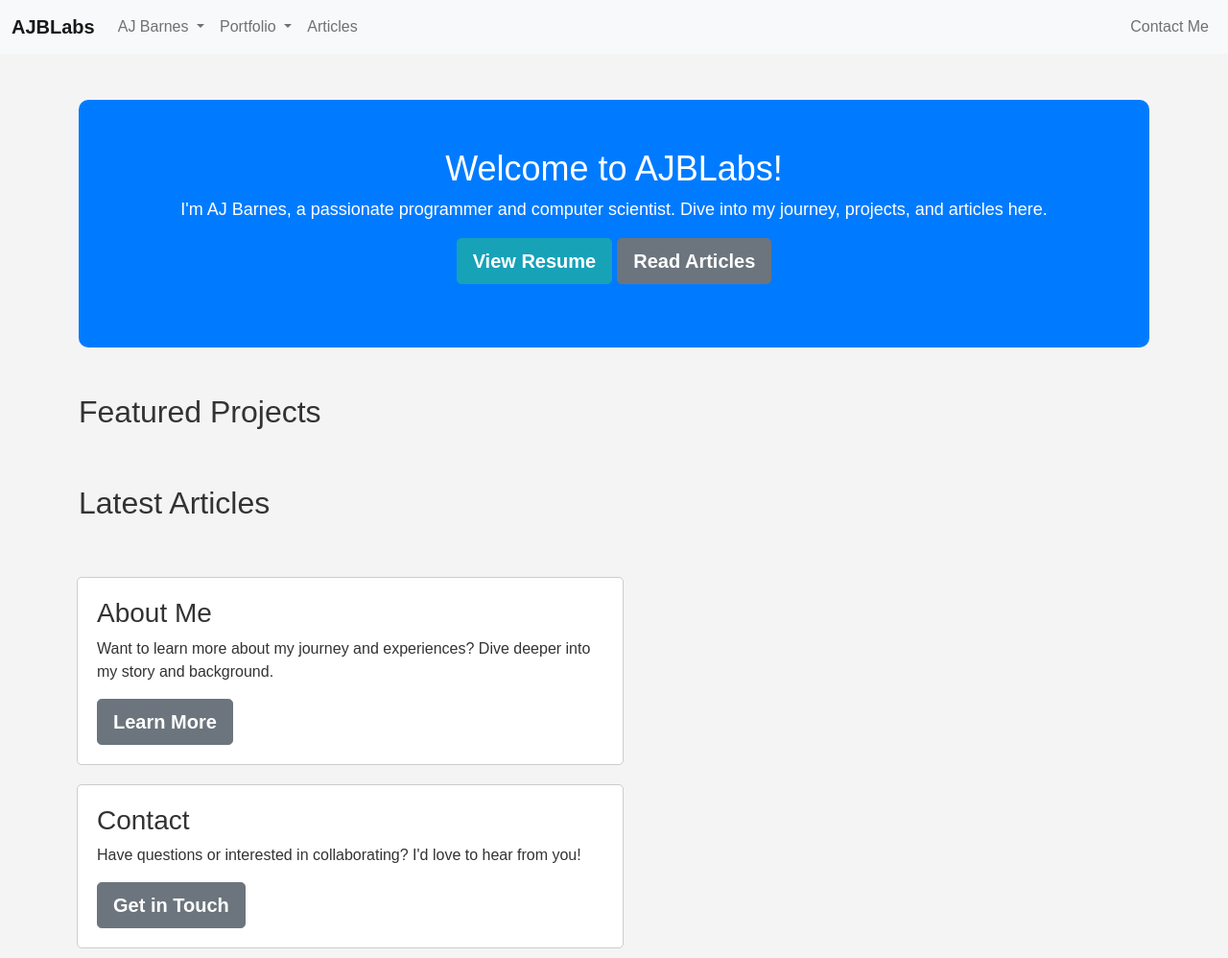
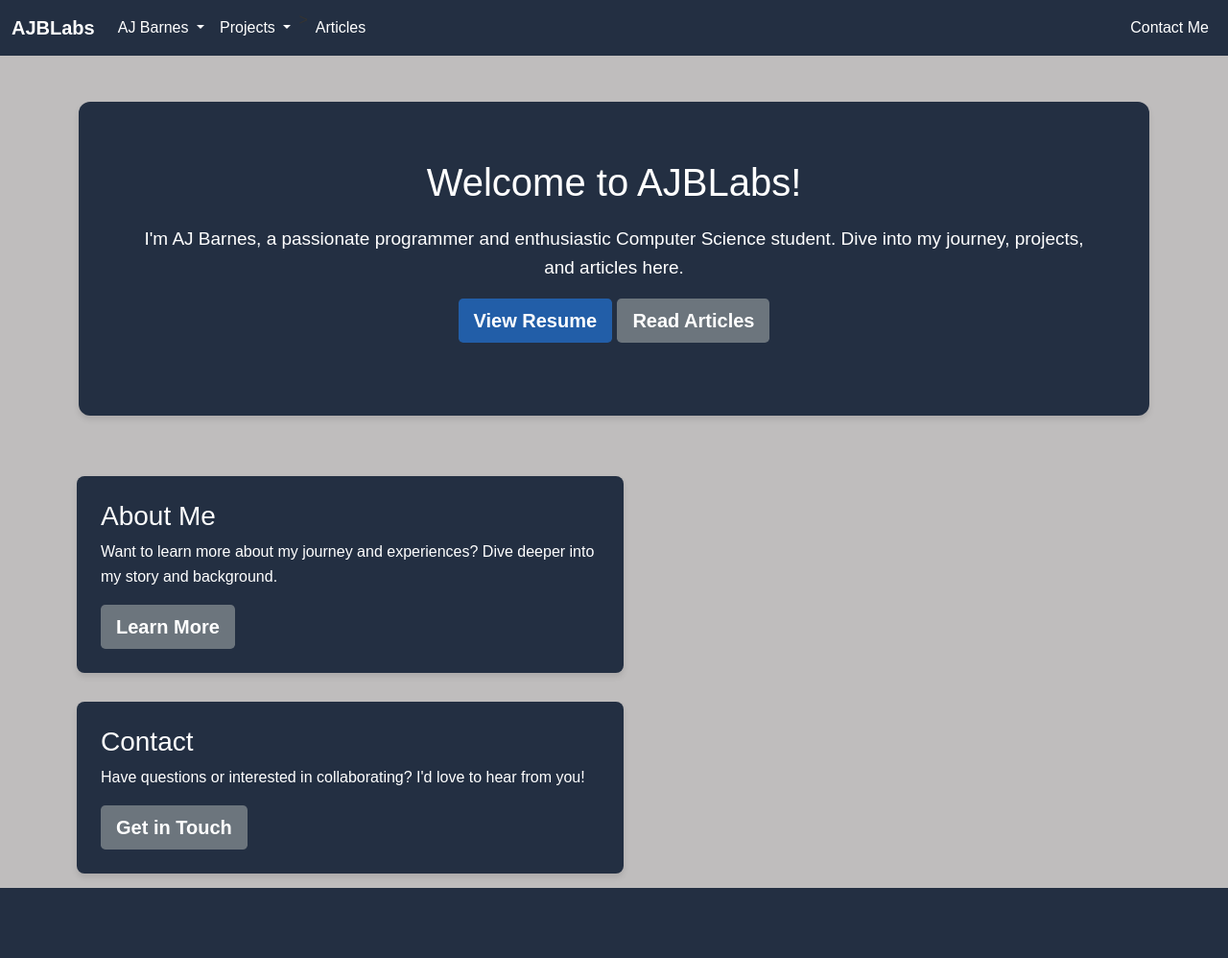
Before and after one commit to AndrewJBarnes94/AJBLabs, a Django app: page / in a window 1280 px wide. Shown: the whole page at 96% size. After the commit the page ends 925 px from the top, so only its background shows below. Run offline with Django 4.2, Linux system fonts and the light colour scheme; data that the repository does not hold is empty.

Commit message:
Added a lot of CSS, need to use static files folder though

```diff
--- a/AJBLabs/settings.py
+++ b/AJBLabs/settings.py
@@ -24,7 +24,7 @@
 SECRET_KEY = 'django-insecure-p3eue)3n$uwys+7fbkzk)pzh8ac2ce5#_fp7hsg&la*)l@5444'
 
 # SECURITY WARNING: don't run with debug turned on in production!
-DEBUG = False
+DEBUG = True
 
 ALLOWED_HOSTS = ['127.0.0.1', '.herokuapp.com', 'localhost']
 
--- a/core/templates/base.html
+++ b/core/templates/base.html
@@ -25,13 +25,41 @@
     <style>
       /* Global Styles */
       body {
-        background-color: #f5f5f5;
-        font-family: Arial, sans-serif;
-      }
+    font-family: 'Arial', sans-serif;
+    background-color: #bfbdbd; /* Lightened background for softer contrast */
+    color: #333;
+    line-height: 1.6; /* Improved line spacing */
+    }
+      /* Button Styles */
+    .btn-primary {
+      background-color: #225ea8; /* More of a deep blue */
+      border: none;
+      color: #fff;
+      font-weight: bold;
+      transition: background-color 0.3s ease; /* Smooth transition on hover */
+    }
+
+    .btn-primary:hover {
+      background-color: #1d4d8b; /* Darker shade on hover */
+      color: #fff;
+    }
+
+    .btn-secondary {
+      background-color: #6c757d;
+      border: none;
+      color: #fff;
+      font-weight: bold;
+      transition: background-color 0.3s ease;
+    }
+
+    .btn-secondary:hover {
+      background-color: #5a636e; /* Darker shade on hover */
+      color: #fff;
+    }
 
       /* Navbar Styles */
       .navbar {
-        background-color: #007bff;
+        background-color: #232f42;
       }
 
       .navbar-brand {
@@ -40,31 +68,17 @@
       }
 
       .navbar-nav .nav-link {
-        color: #333;
+        color: #ffffff;
       }
 
       .navbar-toggler-icon {
         background-color: #fff;
       }
 
-      /* Dropdown Submenu Styles */
-      .dropdown-submenu {
-        position: relative;
-      }
-
-      .dropdown-submenu .dropdown-menu {
-        top: 0;
-        left: 100%;
-        margin-left: 0.1rem;
-        margin-right: 0.1rem;
-        border-left: 4px solid #007bff;
-      }
-
-      /* Add any additional styles you need below */
-    </style>
+</style>
 
 
-    <nav class="navbar navbar-expand-lg navbar-light bg-light">
+    <nav class="navbar navbar-expand-lg">
         <div class="container-fluid">
           <a class="navbar-brand" href="{% url 'home' %}">AJBLabs</a>
           <button class="navbar-toggler" type="button" data-bs-toggle="collapse" data-bs-target="#navbarSupportedContent" aria-controls="navbarSupportedContent" aria-expanded="false" aria-label="Toggle navigation">
@@ -77,27 +91,23 @@
                       AJ Barnes
                     </a>
                     <ul class="dropdown-menu" aria-labelledby="navbarDropdown">
-                      <li><a class="dropdown-item" href="{% url 'resume' %}">Resume</a></li>
-                      <li><a class="dropdown-item" href="{% url 'about_me' %}">About Me</a></li>
+                      <li><a class="dropdown-item navbar-secondary" href="{% url 'resume' %}">Resume</a></li>
+                      <li><a class="dropdown-item navbar-secondary" href="{% url 'about_me' %}">About Me</a></li>
                     </ul>
                   </li>
                   <li class="nav-item dropdown">
-                    <a class="nav-link dropdown-toggle" href="#" id="navbarDropdown" role="button" data-bs-toggle="dropdown" aria-expanded="false">
-                      Portfolio
+                    <a class="nav-link dropdown-toggle" href="#" id="portfolioDropdown" role="button" data-bs-toggle="dropdown" aria-expanded="false">
+                      Projects
                     </a>
-                    <ul class="dropdown-menu" aria-labelledby="navbarDropdown">
+                    <ul class="dropdown-menu" aria-labelledby="portfolioDropdown">
                         {% for project_field in project_fields %}
-                            <li class="dropdown-submenu">
-                                <a class="dropdown-item dropdown-toggle" href="#">{{ project_field.field }}</a>
-                                <ul class="dropdown-menu">
-                                    {% for project in project_field.project_set.all %}
-                                    <li><a class="dropdown-item" href="{% url 'project_detail' project.id %}">{{ project.title }}</a></li>
-                                    {% endfor %}
-                                </ul>
+                            <li>
+                                <!-- I assume you'll have a URL pattern to list projects by field. Update 'list_projects_by_field' accordingly -->
+                                <a class="dropdown-item navbar-secondary" href="{% url 'project_fields' field=project_field.field %}">{{ project_field.field }}</a>
                             </li>
                         {% endfor %}
                     </ul>
-                </li>
+                </li>>
                 <li class="nav-item">
                   <a class="nav-link" href="{% url 'articles' %}">Articles</a>
               </li>
@@ -127,39 +137,4 @@
 
   </body>
 
-  <script>
-    document.addEventListener('DOMContentLoaded', function() {
-    const dropdownToggles = document.querySelectorAll('.dropdown-menu a.dropdown-toggle');
-
-    dropdownToggles.forEach(function(element) {
-        let submenu = element.nextElementSibling;
-
-        // Show this submenu and hide others on mouseenter
-        element.addEventListener('mouseenter', function(e) {
-            // First, hide all other submenus
-            dropdownToggles.forEach(function(otherElement) {
-                if (otherElement !== element) {
-                    otherElement.nextElementSibling.classList.remove('show');
-                    otherElement.classList.remove('active');
-                }
-            });
-
-            e.preventDefault();
-            submenu.classList.add('show');
-            element.classList.add('active');
-        });
-    });
-
-    // Attach mouseleave on the submenu to close it
-    document.querySelectorAll('.dropdown-menu .dropdown-menu').forEach(function(submenu) {
-        submenu.addEventListener('mouseleave', function(e) {
-            e.preventDefault();
-            submenu.classList.remove('show');
-            submenu.previousElementSibling.classList.remove('active');
-        });
-    });
-});
-
-  </script>
-
 </html>
--- a/core/templates/home.html
+++ b/core/templates/home.html
@@ -3,81 +3,87 @@
 {% block content %}
 
 <style>
-    /* Add global styling */
-    body {
-      font-family: Arial, sans-serif;
-      background-color: #f4f4f4;
-      color: #333;
-    }
 
-    /* Style the Hero Section */
+/* Hero Section */
 .jumbotron {
-      background-color: #007BFF;
+  background-color: #232f42; /* Slightly darker shade for depth */
   color: #fff;
-      padding: 50px;
-      border-radius: 10px;
+  padding: 60px 50px; /* Extra vertical padding for visual balance */
+  border-radius: 12px; /* Slightly increased for a more modern look */
+  box-shadow: 0 4px 6px rgba(0, 0, 0, 0.1); /* Added shadow for depth */
 }
 
 .jumbotron h1 {
-      font-size: 36px;
+  font-size: 40px; /* Made slightly larger for emphasis */
+  margin-bottom: 20px; /* Added space for visual separation */
 }
 
 .jumbotron p {
-      font-size: 18px;
+  font-size: 19px; /* Small increase for readability */
 }
 
+/* Button Styles */
 .btn-primary {
-    background-color: #17a2b8; /* Gold */
-    border-color: #17a2b8;
+  background-color: #225ea8; /* More of a deep blue */
+  border: none;
+  color: #fff;
   font-weight: bold;
+  transition: background-color 0.3s ease; /* Smooth transition on hover */
 }
 
-    /* Prevent color change on hover for the "View Resume" button */
 .btn-primary:hover {
-    background-color: #136c7a; /* Set the hover background color to the same as the default color */
-    border-color: #136c7a; /* Set the hover border color to the same as the default color */
-    color: #fff; /* Set the text color to white on hover */
+  background-color: #1d4d8b; /* Darker shade on hover */
+  color: #fff;
 }
 
-
-
 .btn-secondary {
-      background-color: #6c757d; /* Adjusted gray color */
-      border-color: #6c757d;
+  background-color: #6c757d;
+  border: none;
+  color: #fff;
   font-weight: bold;
-      color: #fff; /* Added white text color */
+  transition: background-color 0.3s ease;
 }
 
-    /* Style the Portfolio Preview */
+.btn-secondary:hover {
+  background-color: #5a636e; /* Darker shade on hover */
+  color: #fff;
+}
+
+/* Portfolio Preview */
 .card {
-      margin: 10px;
-      border: 1px solid #ccc;
-      border-radius: 5px;
+  margin: 15px;
+  border: none; /* Removed to simplify design */
+  box-shadow: 0 4px 6px rgba(0, 0, 0, 0.1); /* Added shadow for depth */
+  border-radius: 8px; /* Consistent border-radius */
 }
 
 .card-title {
   font-weight: bold;
 }
 
-    /* Style the Latest Blogs section */
+/* Latest Blogs Section */
 .media {
-      border: 1px solid #ccc;
-      border-radius: 5px;
-      padding: 10px;
+  border: none;
+  box-shadow: 0 4px 6px rgba(0, 0, 0, 0.1);
+  border-radius: 8px;
+  padding: 15px;
+  margin: 10px 0; /* Consistent margin */
 }
 
 .media img {
   border-radius: 50%;
 }
 
-    /* Style the Contact/About Teaser */
+/* Contact/About Teaser */
 .col-md-6 {
-      background-color: #fff;
-      padding: 20px;
-      border: 1px solid #ccc;
-      border-radius: 5px;
-      margin: 10px;
+  background-color: #232f42;
+  padding: 25px;
+  box-shadow: 0 4px 6px rgba(0, 0, 0, 0.1);
+  border-radius: 8px;
+  margin: 15px 10px;
+  color: #ffffff;
 }
+
   </style>
 
 
@@ -85,7 +91,7 @@
     <div class="container mt-5">
         <div class="jumbotron text-center">
             <h1>Welcome to AJBLabs!</h1>
-            <p>I'm AJ Barnes, a passionate programmer and computer scientist. Dive into my journey, projects, and articles here.</p>
+            <p>I'm AJ Barnes, a passionate programmer and enthusiastic Computer Science student. Dive into my journey, projects, and articles here.</p>
             <p>
                 <a href="{% url 'resume' %}" class="btn btn-primary btn-lg">View Resume</a>
                 <a href="{% url 'articles' %}" class="btn btn-secondary btn-lg">Read Articles</a>
@@ -93,7 +99,7 @@
         </div>
     </div>
 
-    <!-- Portfolio Preview -->
+    <!-- Portfolio Preview
     <div class="container mt-5">
         <h2>Featured Projects</h2>
         <div class="row">
@@ -111,8 +117,9 @@
             {% endfor %}
         </div>
     </div>
+  -->
 
-    <!-- Latest Blogs -->
+    <!-- Latest Blogs
     <div class="container mt-5">
         <h2>Latest Articles</h2>
         {% for post in latest_blogs %}
@@ -125,6 +132,7 @@
         </div>
         {% endfor %}
     </div>
+  -->
 
     <!-- Contact/About Teaser -->
     <div class="container mt-5">
--- a/core/templates/post_detail.html
+++ b/core/templates/post_detail.html
@@ -7,7 +7,7 @@
     <div class="card-footer text-muted mb-3">
         Posted on {{ post.date_published|date:"F d, Y" }} by {{ post.author }}
     </div>
-    <p>{{ post.content }}</p>
+    <p>{{ post.content|safe|linebreaks }}</p>
 
     <!-- You can add navigation links or a comments section here -->
 
--- a/core/urls.py
+++ b/core/urls.py
@@ -26,6 +26,7 @@
     path('resume/', views.resume, name='resume'),
     path('about-me/', views.about_me, name='about_me'),
     path('contact_me/', views.contact_me, name='contact_me'),
+    path('project-fields/<str:field>/', views.project_fields, name='project_fields'),
     path('project/<int:project_id>/', views.project_detail, name='project_detail'),
     path('post/<int:pk>/', views.PostDetailView.as_view(), name='post_detail'),
 ]
--- a/core/views.py
+++ b/core/views.py
@@ -3,8 +3,14 @@
 from django.views.generic import DetailView
 from .forms import ContactForm
 
+def project_fields(request, field):
+    project_field = ProjectField.objects.get(field=field)
 
-# Create your views here.
+    projects = Project.objects.filter(project_field=project_field)
+
+    return render(request, 'project_fields.html', {'projects': projects, 'project_field': project_field})
+
+
 def project_detail(request, project_id):
     project = get_object_or_404(Project, pk=project_id)
     return render(request, 'project_detail.html', {'project': project})
```
Also changed, not shown: core/templates/articles.html (+13 -3 lines), core/templates/contact_me.html (+27 -1 lines), core/templates/project_fields.html (added, +19 -0 lines), core/templates/resume.html (+35 -2 lines). Lines whose indentation alone changed are shown as unchanged.
